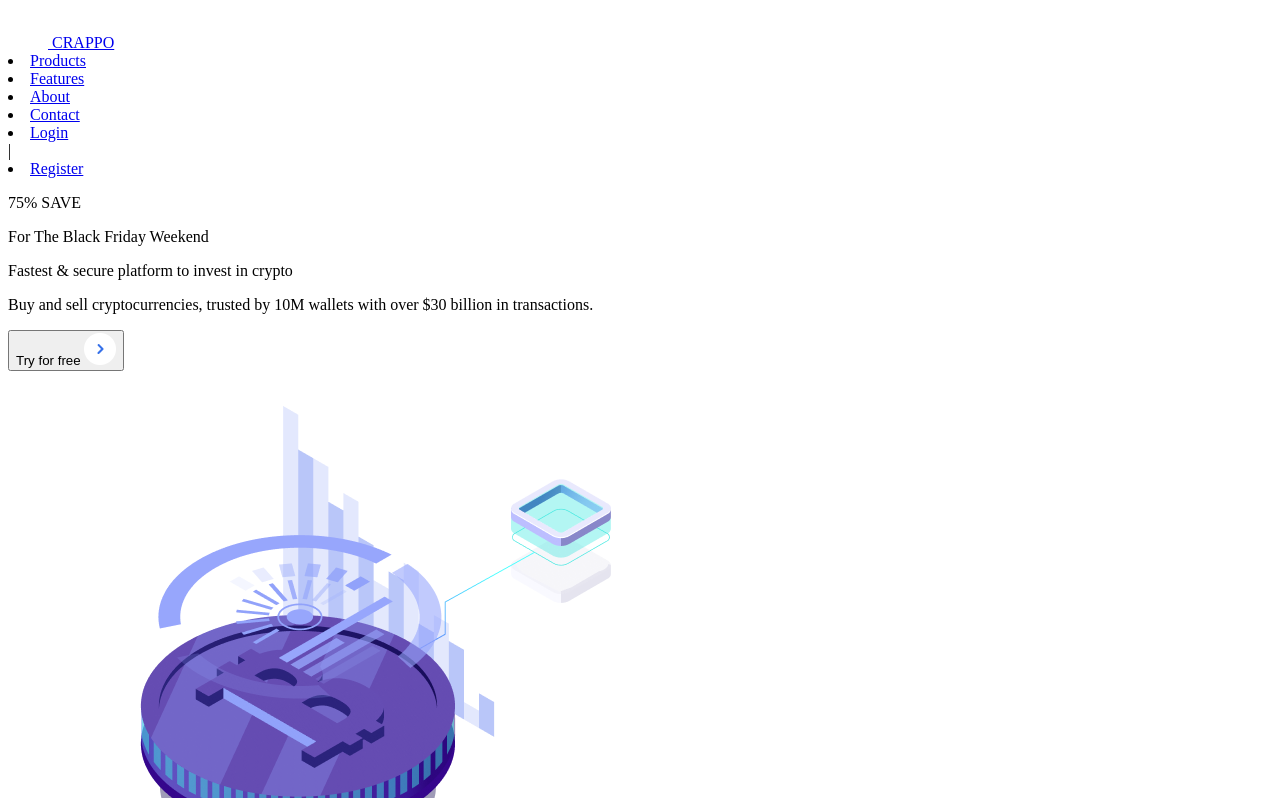
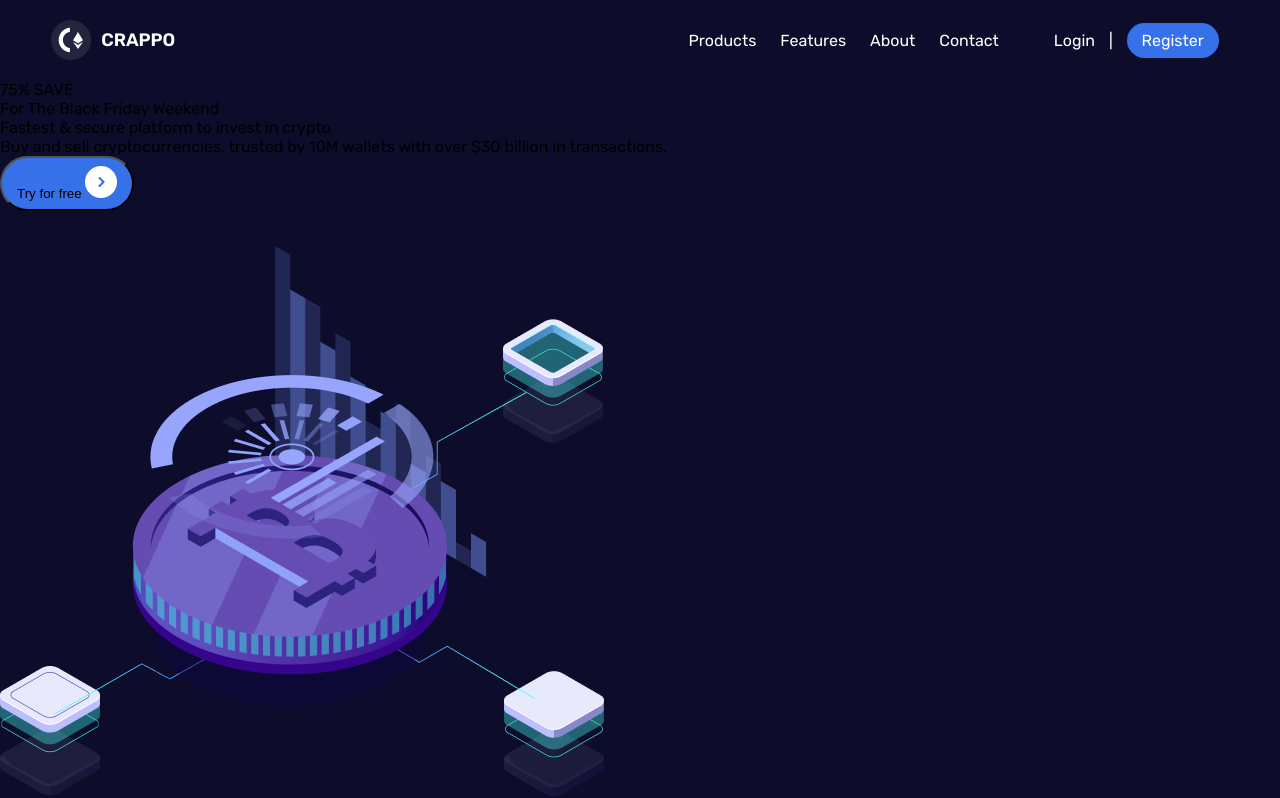
Before and after one commit to Linktoyinka/crappo, a plain HTML site: page index.html in a window 1280 px wide. Shown: the top 798 px of the page. Drawn offline with Linux system fonts and the light colour scheme.

Commit message:
header completed

```diff
--- a/index.css
+++ b/index.css
@@ -0,0 +1,68 @@
+@import url('https://fonts.googleapis.com/css2?family=Rubik:wght@300;400;500;600;700;800;900&display=swap');
+
+* {
+    margin: 0;
+    padding: 0;
+    box-sizing: border-box;
+}
+
+:root {
+    --primary-color: #0D0D2B;
+    --btn-color: #3671E9;
+}
+
+body {
+    background-color: var(--primary-color);
+    font-family: 'Rubik', sans-serif;
+    width: 100%;
+}
+
+header {
+    display: flex;
+    justify-content: space-between;
+    padding: 20px 4%;
+    align-items: center;
+}
+
+.logo {
+    display: flex;
+    align-items: center;
+}
+
+.logo p {
+    font-size: 18px;
+    font-weight: 600;
+    margin-left: 10px;
+}
+
+a {
+    text-decoration: none;
+    color: white;
+}
+
+header li {
+    list-style: none;
+    display: inline-block;
+    margin: 0 10px;
+    font-weight: 400;
+    font-size: 16px;
+}
+
+.login {
+    display: flex;
+    align-items: center;
+}
+
+.login div {
+    margin-left: 35px;
+}
+
+.login span {
+    color: white;
+}
+
+.btn {
+    background-color: var(--btn-color);
+    border-radius: 35px;
+    padding: 8px 15px;
+}
--- a/index.html
+++ b/index.html
@@ -12,11 +12,12 @@
 
     <header>
         <div>
-            <a href="#">
+            <a class="logo" href="#">
                 <img src="images/Logo.png" alt="">
-                <span>CRAPPO</span>
+                <p>CRAPPO</p>
             </a>
-            <div>
+        </div>
+        <div class="login">
             <nav>
                 <li><a href="#">Products</a></li>
                 <li><a href="#">Features</a></li>
@@ -26,10 +27,10 @@
             <div>
                 <li><a href="#">Login</a></li>
                 <span>|</span>
-                    <li><a href="#">Register</a></li>
+                <li><a class="btn" href="#">Register</a></li>
             </div>
         </div>
-        </div>
+
     </header>
 
     <!-- section -->
@@ -49,7 +50,7 @@
                 <p>
                     Buy and sell cryptocurrencies, trusted by 10M wallets with over $30 billion in transactions.
                 </p>
-                <button>Try for free <img src="images/Arrow Right.png" alt=""></button>
+                <button class="btn" >Try for free <img src="images/Arrow Right.png" alt=""></button>
             </div>
         </div>
         <div class="right">
```
Lines whose indentation alone changed are shown as unchanged.
